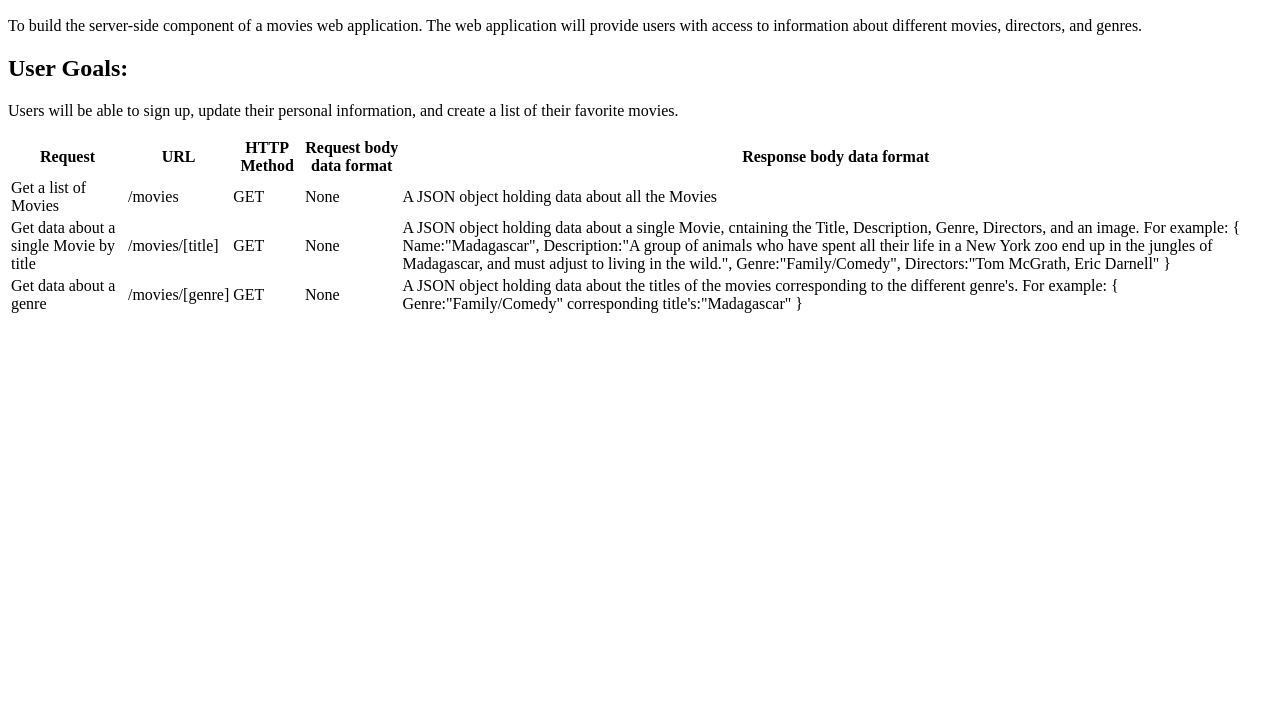
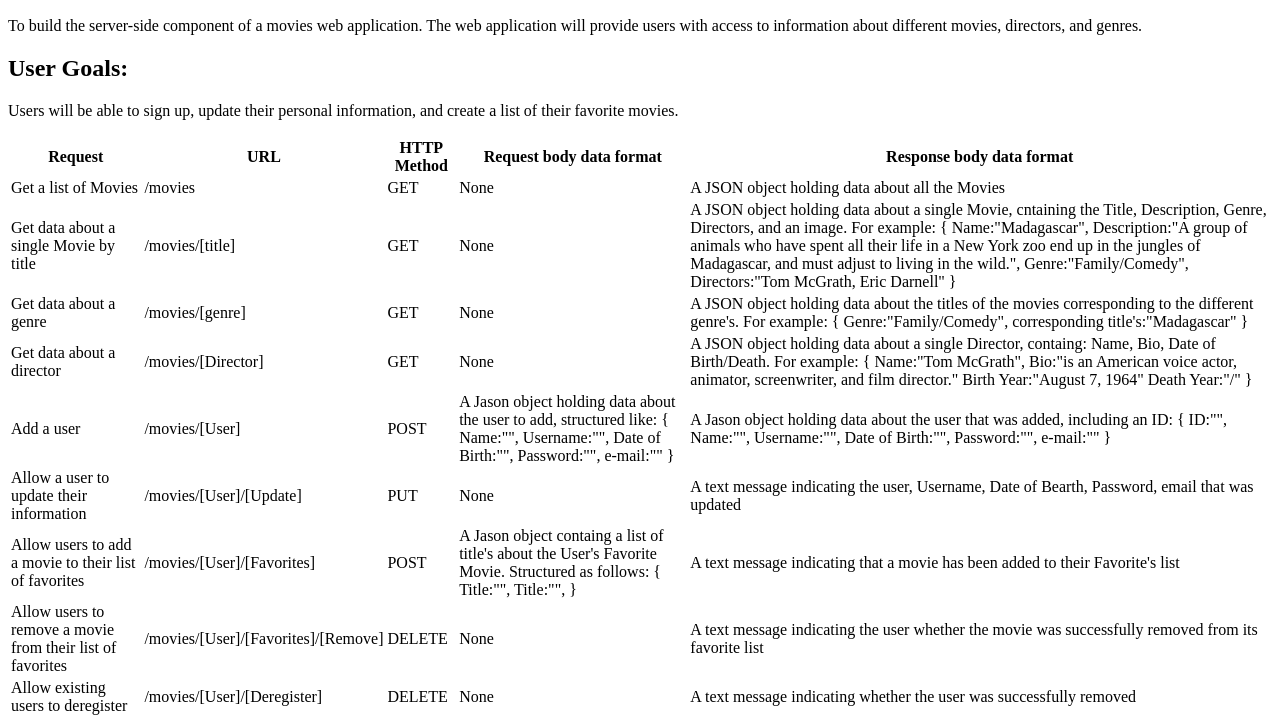
Before and after one commit to AG977/MyFlix, a website: page public/documentation.html in a window 1280 px wide. Shown: the part 110-836 px from the top of the page. Before the commit the page ends 800 px from the top, so only its background shows below. Drawn offline with Linux system fonts and the light colour scheme.

Commit message:
added modul uuid and finished table

```diff
--- a/index.js
+++ b/index.js
@@ -3,7 +3,8 @@ const express = require('express'),
 
 const app = express();
 const bodyParser = require('body-parser'),
-  methodOverride = require('method-override');
+  methodOverride = require('method-override'),
+  uuid = require("uuid");
 
 app.use(morgan('common'));
 app.use(bodyParser.urlencoded({
--- a/package.json
+++ b/package.json
@@ -21,6 +21,7 @@
     "body-parser": "^1.19.1",
     "express": "^4.17.2",
     "method-override": "^3.0.0",
-    "morgan": "^1.10.0"
+    "morgan": "^1.10.0",
+    "uuid": "^8.3.2"
   }
 }
--- a/public/documentation.html
+++ b/public/documentation.html
@@ -58,17 +58,88 @@
         <td>None</td>
         <td>A JSON object holding data about the titles of the movies corresponding to the different genre's. For example:
           {
-            Genre:"Family/Comedy"
+            Genre:"Family/Comedy",
             corresponding title's:"Madagascar"
           }
         </td>
       </tr>
 
+      <tr>
+        <td>Get data about a director</td>
+        <td>/movies/[Director]</td>
+        <td>GET</td>
+        <td>None</td>
+        <td>A JSON object holding data about a single Director, containg: Name, Bio, Date of Birth/Death. For example:
+          {
+            Name:"Tom McGrath",
+            Bio:"is an American voice actor, animator, screenwriter, and film director."
+            Birth Year:"August 7, 1964"
+            Death Year:"/"
+          }
+        </td>
+      </tr>
 
+      <tr>
+        <td>Add a user</td>
+        <td>/movies/[User]</td>
+        <td>POST</td>
+        <td>A Jason object holding data about the user to add, structured like:
+          {
+            Name:"",
+            Username:"",
+            Date of Birth:"",
+            Password:"",
+            e-mail:""
+          }
+        </td>
+        <td>A Jason object holding data about the user that was added, including an ID:
+          {
+            ID:"",
+            Name:"",
+            Username:"",
+            Date of Birth:"",
+            Password:"",
+            e-mail:""
+          }
+        </td>
+      </tr>
 
+      <tr>
+        <td>Allow a user to update their information</td>
+        <td>/movies/[User]/[Update]</td>
+        <td>PUT</td>
+        <td>None</td>
+        <td>A text message indicating the user, Username, Date of Bearth, Password, email that was updated</td>
+      </tr>
 
+      <tr>
+        <td>Allow users to add a movie to their list of favorites </td>
+        <td>/movies/[User]/[Favorites]</td>
+        <td>POST</td>
+        <td>A Jason object containg a list of title's about the User's Favorite Movie. Structured as follows:
+          {
+            Title:"",
+            Title:"",
+          }
+        </td>
+        <td>A text message indicating that a movie has been added to their Favorite's list</td>
+      </tr>
 
+      <tr>
+        <td>Allow users to remove a movie from their list of favorites </td>
+        <td>/movies/[User]/[Favorites]/[Remove]</td>
+        <td>DELETE</td>
+        <td>None</td>
+        <td>A text message indicating the user whether the movie was successfully removed from its favorite list</td>
+      </tr>
 
+      <tr>
+        <td>Allow existing users to deregister</td>
+        <td>/movies/[User]/[Deregister]</td>
+        <td>DELETE</td>
+        <td>None</td>
+        <td>A text message indicating whether the user was successfully removed</td>
+      </tr>
     </table>
   </body>
 </html>
```
Also changed, not shown: 1 other file.
